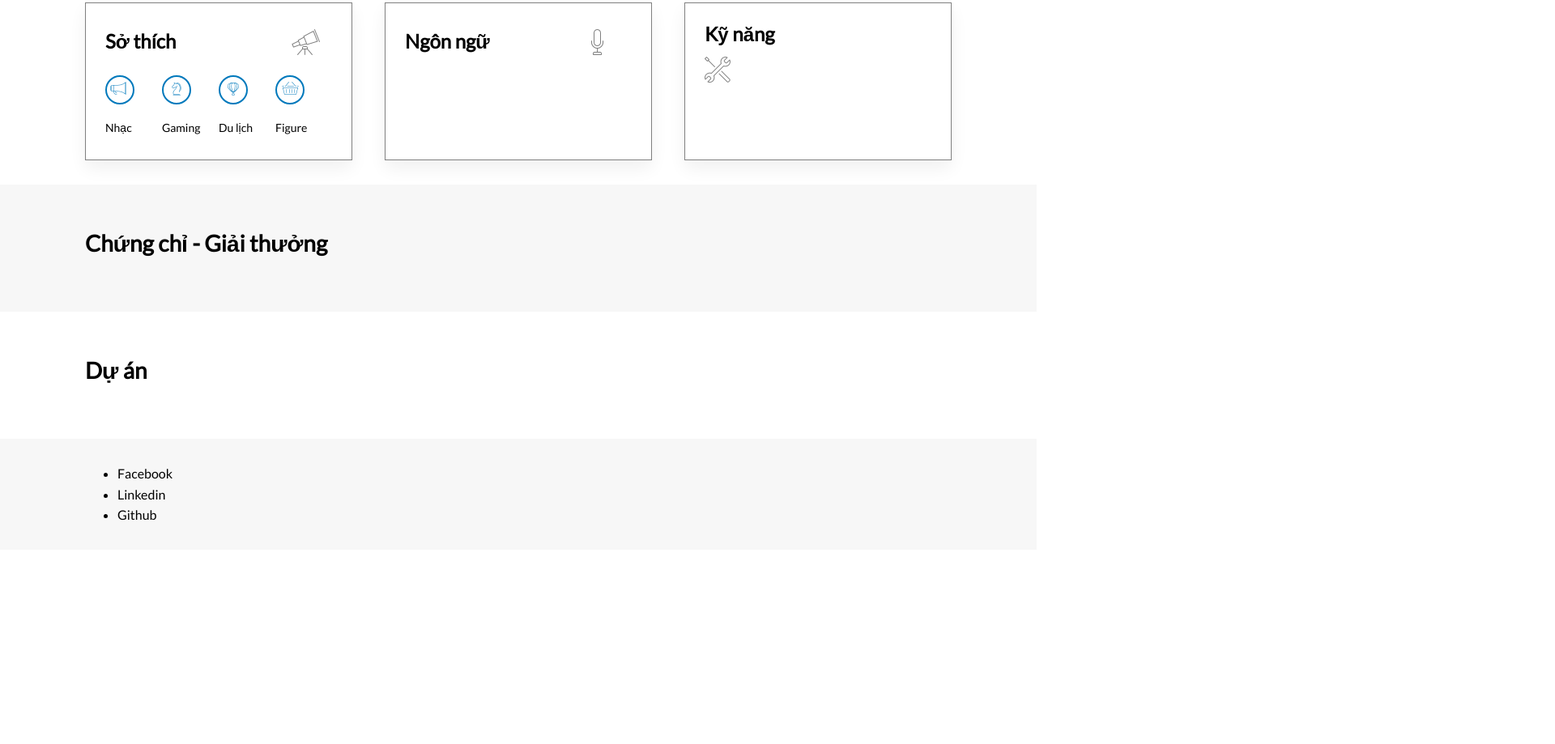
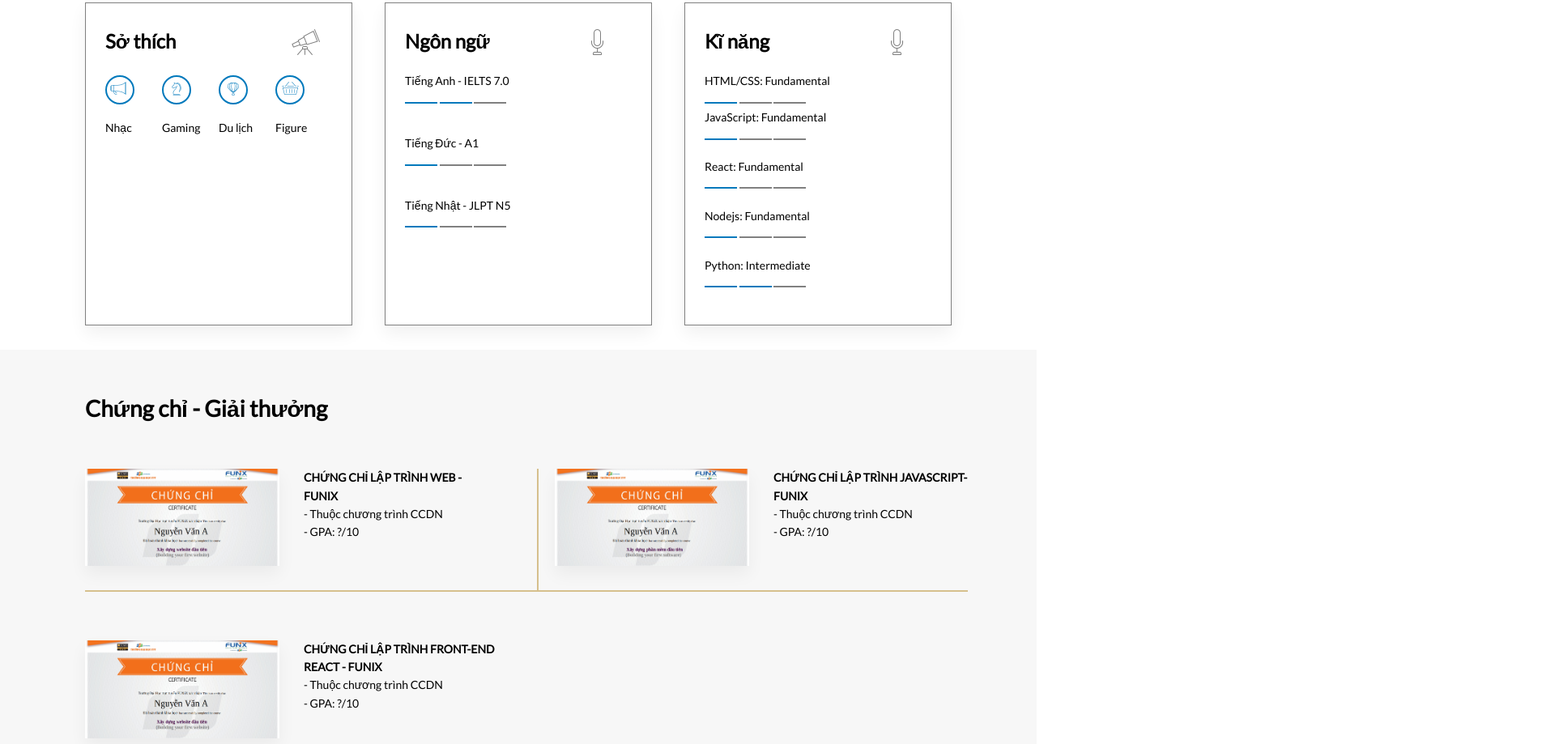
Before and after one commit to kylehuynh0811/My-first-digital-portfolio, a plain HTML site: page index.html in a window 1280 px wide. Shown: the part 2001-2920 px from the top of the page at 81% size, 1920 px wide, since content can reach past the window. Before the commit the page ends 2680 px from the top, so only its background shows below. Drawn offline with Linux system fonts and the light colour scheme.

Commit message:
Finishing the website

```diff
--- a/css/style.css
+++ b/css/style.css
@@ -225,3 +225,71 @@ li span{
     font-size: 14px;
     justify-content: space-between;
 }
+/* The blue bar and the gray bar for skills and languages */
+.achieved{
+    background-color:#0079bc;
+    display: inline-block;
+    height: 2px;
+    width: 40px;
+}
+
+.none{
+    background-color:gray;
+    display: inline-block;
+    height: 2px;
+    width: 40px;
+}
+
+#eng, #deu, #jap{
+    margin-bottom: 2rem;
+}
+
+#hmtl-css, #js, #reactjs, #nodejs, #python{
+    margin-bottom: 1rem;
+}
+/* Formatting the Certificate section */
+.cert-grid{
+    display: grid;
+    grid-template-columns: repeat(2,1fr);
+    grid-template-rows: repeat(2,1fr);
+    row-gap: 30px;
+    column-gap: 50px;
+}
+
+.cert-1-img, .cert-2-img, .cert-3-img{
+    width: 240px;
+    margin-right: 10px;
+    box-shadow: 0 10px 20px 0 rgba(0,0,0,0.05);
+}
+
+.cert-1{
+    display:flex;
+    gap: 20px;
+    padding-bottom: 30px;
+    border-bottom: 2px solid #d6c08d;
+    border-right: 2px solid #d6c08d;
+    margin-right: -50px;
+    padding-right: 50px;
+}
+
+.cert-2{
+    display:flex;
+    gap: 20px;
+    border-bottom: 2px solid #d6c08d;
+    padding-bottom: 30px;
+    padding-left: 20px;
+    margin-right: -20px;
+}
+
+.cert-3{
+    display:flex;
+    gap: 20px;
+    margin-top: 30px;
+}
+
+/* Project section formatting */
+.project-grid{
+    display: grid;
+    grid-template-columns: repeat(3,1fr);
+
+}
--- a/index.html
+++ b/index.html
@@ -171,13 +171,49 @@
             <span class="jinfo-title"><h1>Ngôn ngữ</h1></span>
             <span class="jinfo-icon"><i class="ic-mic"></i></span>
           </div>
-					<span class="jinfo-content" id="lang"></span>
+					<span class="jinfo-content" id="lang">
+            <div id="eng">
+              <p>Tiếng Anh - IELTS 7.0</p>
+             <span class="achieved"></span> <span class="achieved"></span> <span class="none"></span>
+            </div>
+            <div id="deu">
+              <p>Tiếng Đức - A1</p>
+             <span class="achieved"></span> <span class="none"></span> <span class="none"></span>
+            </div>
+            <div id="jap">
+              <p>Tiếng Nhật - JLPT N5</p>
+             <span class="achieved"></span> <span class="none"></span> <span class="none"></span>
+            </div>
+          </span>
         </div>
         <!-- Skills -->
         <div class="jinfo-box-grid" style="margin-top: 20px">
-          <span class="jinfo-title"><h1>Kỹ năng</h1></span>
-          <span class="jinfo-icon"><i class="ic-tools-2"></i></span>
-					<span class="jinfo-content" id="skill"></span>
+          <div class="jinfo-box-heading">
+            <span class="jinfo-title"><h1>Kĩ năng</h1></span>
+            <span class="jinfo-icon"><i class="ic-mic"></i></span>
+          </div>
+					<span class="jinfo-content" id="skill">
+            <div id="html-css">
+              <p>HTML/CSS: Fundamental</p>
+              <span class="achieved"></span> <span class="none"></span> <span class="none"></span>
+            </div>
+            <div id="js">
+              <p>JavaScript: Fundamental</p>
+             <span class="achieved"></span> <span class="none"></span> <span class="none"></span>
+            </div>
+            <div id="reactjs">
+              <p>React: Fundamental</p>
+             <span class="achieved"></span> <span class="none"></span> <span class="none"></span>
+            </div>
+            <div id="nodejs">
+              <p>Nodejs: Fundamental</p>
+             <span class="achieved"></span> <span class="none"></span> <span class="none"></span>
+            </div>
+            <div id="python">
+              <p>Python: Intermediate</p>
+             <span class="achieved"></span> <span class="achieved"></span> <span class="none"></span>
+            </div>
+          </span>
         </div>
       </div>
     </section>
@@ -185,21 +221,73 @@
     <section id="certificate" class="bg-grey">
       <div class="container">
         <h1 class="section-title">Chứng chỉ - Giải thưởng</h1>
+        <div class="cert-grid" style="padding-top:20px;">
+          <div class="cert-1">
+            <img src="/images/Cert_WEB.png" alt="Web-dev-cert" class="cert-1-img">
+            <span class="cert-content" style="font-size: 14px;">
+              <p style="font-weight: bold; text-transform: uppercase;">Chứng chỉ lập trình web - FuNix</p>
+              <span>
+                <p>- Thuộc chương trình CCDN</p>
+                <p>- GPA: ?/10</p>
+              </span>
+            </span>
+          </div>
+          <div class="cert-2">
+            <img src="/images/Cert_PRF.png" alt="Js-cert" class="cert-2-img">
+            <span class="cert-content" style="font-size: 14px;">
+              <p style="font-weight: bold; text-transform: uppercase;">Chứng chỉ lập trình JavaScript- FuNix</p>
+              <span>
+                <p>- Thuộc chương trình CCDN</p>
+                <p>- GPA: ?/10</p>
+              </span>
+            </span>
+          </div>
+          <div class="cert-3">
+            <img src="/images/Cert_DBI.png" alt="Database-cert" class="cert-3-img">
+            <span class="cert-content" style="font-size: 14px;">
+              <p style="font-weight: bold; text-transform: uppercase;">Chứng chỉ lập trình Front-end React - FuNix</p>
+              <span>
+                <p>- Thuộc chương trình CCDN</p>
+                <p>- GPA: ?/10</p>
+              </span>
+            </span>
+          </div>
+        </div>
       </div>
     </section>
 		<!-- Participated or created projects -->
     <section id="project">
       <div class="container">
         <h1 class="section-title">Dự án</h1>
+        <div class="project-grid">
+          <div class="personal-cv">
+            <img src="/images/project_1.png" alt="my-cv">
+            <span></span>
+            <span></span>
+            <table></table>
+          </div>
+          <div class="personal-cv">
+            <img src="/images/project_1.png" alt="my-cv">
+            <span></span>
+            <span></span>
+            <table></table>
+          </div>
+          <div class="personal-cv">
+            <img src="/images/project_1.png" alt="my-cv">
+            <span></span>
+            <span></span>
+            <table></table>
+          </div>
+        </div>
       </div>
     </section>
 
     <section id="footer" class="bg-grey">
       <div class="container">
         <ul>
-          <li>Facebook</li>
-          <li>Linkedin</li>
-          <li>Github</li>
+          <li><i class="ic-toolbox"></i> &nbsp; Facebook</li>
+          <li><i class="ic-toolbox"></i> &nbsp; Linkedin</li>
+          <li><i class="ic-toolbox"></i> &nbsp; Github</li>
         </ul>
       </div>
     </section>
```
Also changed, not shown: images/Kazdel Thrift Shop.png (added).
